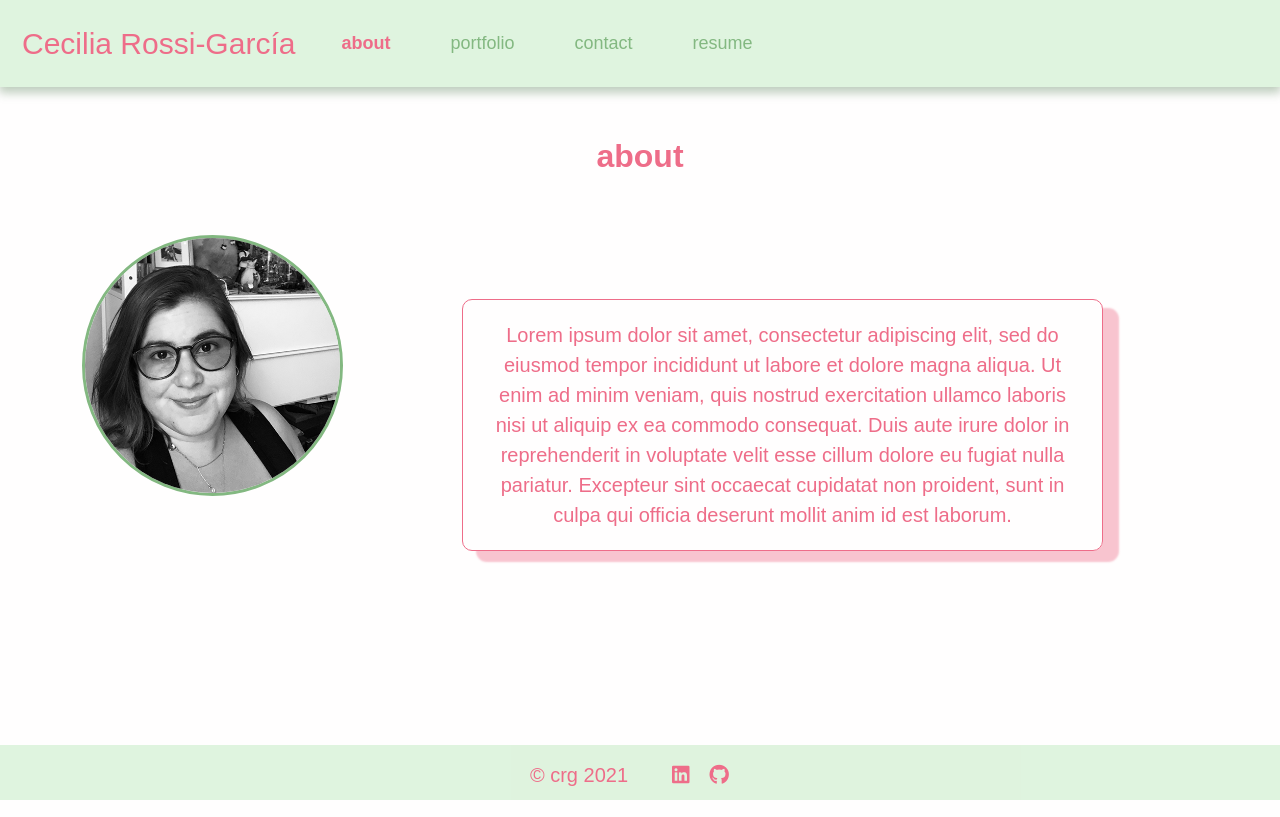
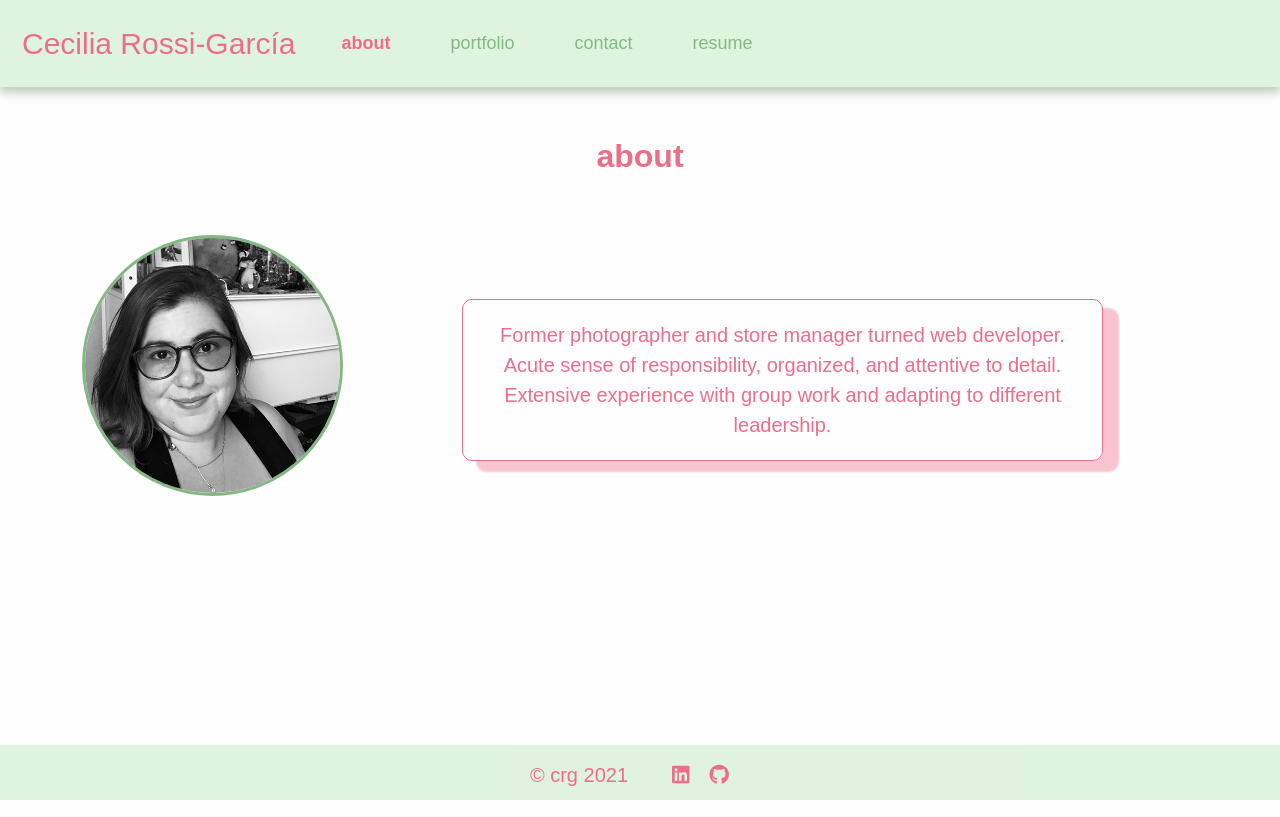
Before and after one commit to crossigarcia/portfolio-crg, a React (Create React App) app: page / in a window 1280 px wide. Built offline with nearby package versions, Linux system fonts and the light colour scheme; a web font is replaced by a local one.

Commit message:
updated about me section

```diff
--- a/src/components/About/index.js
+++ b/src/components/About/index.js
@@ -6,18 +6,15 @@ import './About.css'
 function About() {
    return (
      <Row>
-       <Col xs={{ span: 10, offset: 1 }} md={{span: 3, offset: 0}}>
+       <Col xs={{ span: 10, offset: 1 }} md={{ span: 3, offset: 0 }}>
          <img src={self} alt="portrait of me" className="portrait"></img>
        </Col>
-       <Col xs={{ span: 10, offset: 1 }} md={{span: 7, offset: 1}}>
+       <Col xs={{ span: 10, offset: 1 }} md={{ span: 7, offset: 1 }}>
          <p className="about-text">
-           Lorem ipsum dolor sit amet, consectetur adipiscing elit, sed do
-           eiusmod tempor incididunt ut labore et dolore magna aliqua. Ut enim
-           ad minim veniam, quis nostrud exercitation ullamco laboris nisi ut
-           aliquip ex ea commodo consequat. Duis aute irure dolor in
-           reprehenderit in voluptate velit esse cillum dolore eu fugiat nulla
-           pariatur. Excepteur sint occaecat cupidatat non proident, sunt in
-           culpa qui officia deserunt mollit anim id est laborum.
+           Former photographer and store manager turned web developer. Acute
+           sense of responsibility, organized, and attentive to detail.
+           Extensive experience with group work and adapting to different
+           leadership.
          </p>
        </Col>
      </Row>
```
